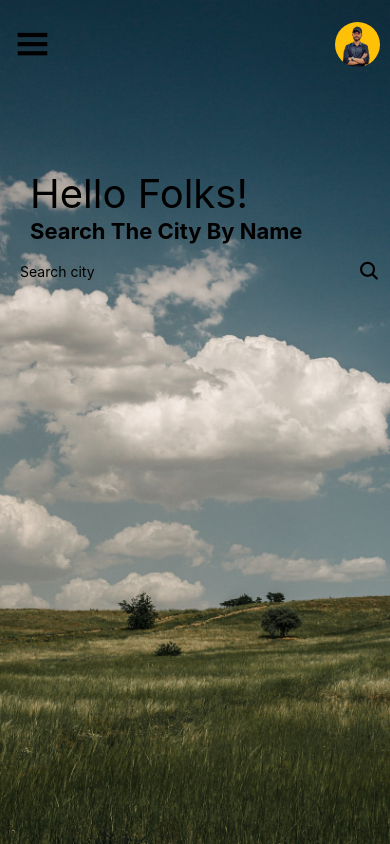
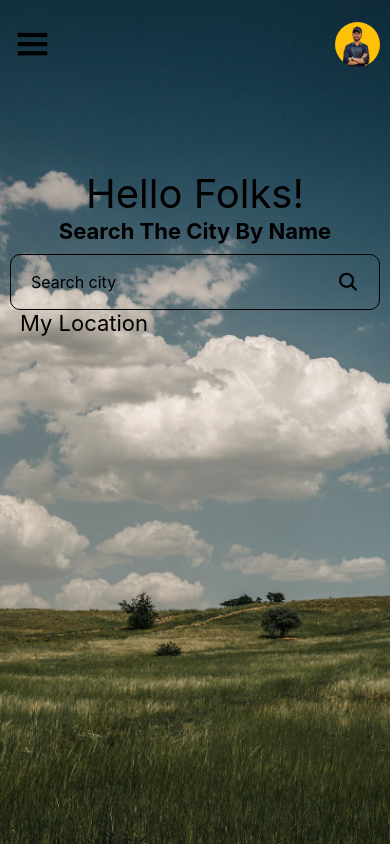
Before and after one commit to 404Bappy/WeatherApp, a React Native app: screen /Home in a window 390 px wide. Built offline with nearby package versions, Linux system fonts and the light colour scheme.

Commit message:
first commit

```diff
--- a/SRC/Home/Home.js
+++ b/SRC/Home/Home.js
@@ -1,9 +1,17 @@
-import {View, ImageBackground, Image, Text, TextInput} from 'react-native';
-import React from 'react';
+import {
+  View,
+  ImageBackground,
+  Image,
+  Text,
+  TextInput,
+  TouchableOpacity,
+} from 'react-native';
+import React, {useState} from 'react';
 import {deviceHeight, deviceWidth} from '../Dimentions/Dimention';
 import Icon from 'react-native-vector-icons/Ionicons';
 
 export default function Home() {
+  const [city, setCity] = useState(['']);
   return (
     <View>
       <ImageBackground
@@ -35,24 +43,44 @@ export default function Home() {
             }}
           />
         </View>
-        <View style={{paddingHorizontal: 20, marginTop: 100}}>
-          <Text style={{fontSize: 40, color: 'darkblack'}}>Hello Folks!</Text>
-          <Text style={{color: 'darkblack', fontSize: 22, fontWeight: 'bold'}}>
+        <View style={{paddingHorizontal: 10, marginTop: 100}}>
+          <Text style={{fontSize: 40, color: 'darkblack', textAlign: 'center'}}>
+            Hello Folks!
+          </Text>
+          <Text
+            style={{
+              color: 'darkblack',
+              fontSize: 22,
+              fontWeight: 'bold',
+              textAlign: 'center',
+            }}>
             Search The City By Name
           </Text>
         </View>
-        <View style={{flexDirection: 'row', justifyContent: 'space-between'}}>
+        <View
+          style={{
+            flexDirection: 'row',
+            justifyContent: 'space-between',
+            borderWidth: 1,
+            borderRadius: 10,
+            paddingHorizontal: 10,
+            marginTop: 10,
+          }}>
           <TextInput
+            value={city}
+            onChangeText={val => setCity(val)}
             placeholder="Search city"
-            style={{paddingHorizontal: 10}}></TextInput>
+            style={{paddingHorizontal: 10, fontSize: 16}}></TextInput>
 
-          <Icon
-            name={'search'}
-            size={22}
-            color={'black'}
-            style={{paddingVertical: 15}}
-          />
+          <TouchableOpacity onPress={() => {}}>
+            <Icon
+              name={'search'}
+              size={22}
+              style={{paddingVertical: 15, paddingHorizontal: 10}}
+            />
+          </TouchableOpacity>
         </View>
+        <Text style={{fontSize: 22, paddingHorizontal: 10}}>My Location</Text>
       </View>
     </View>
   );
```
